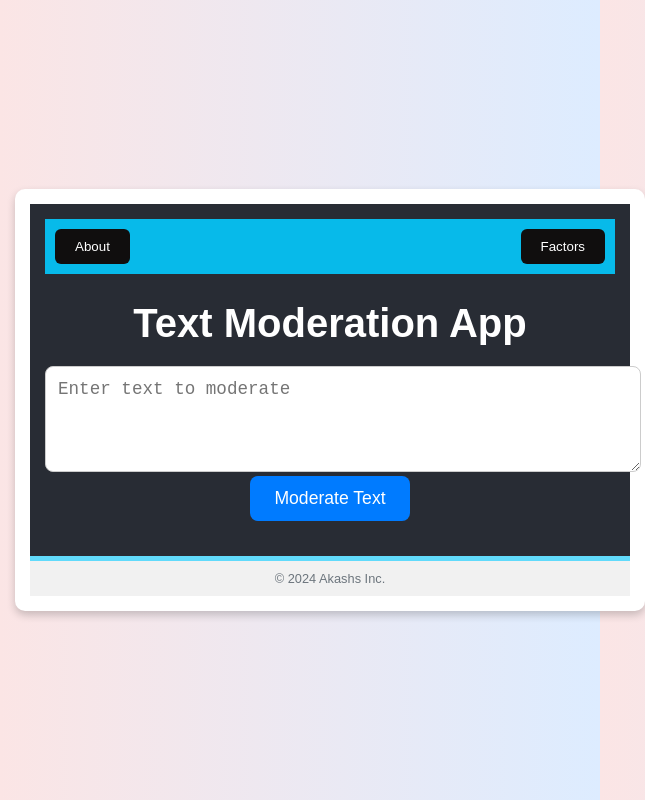
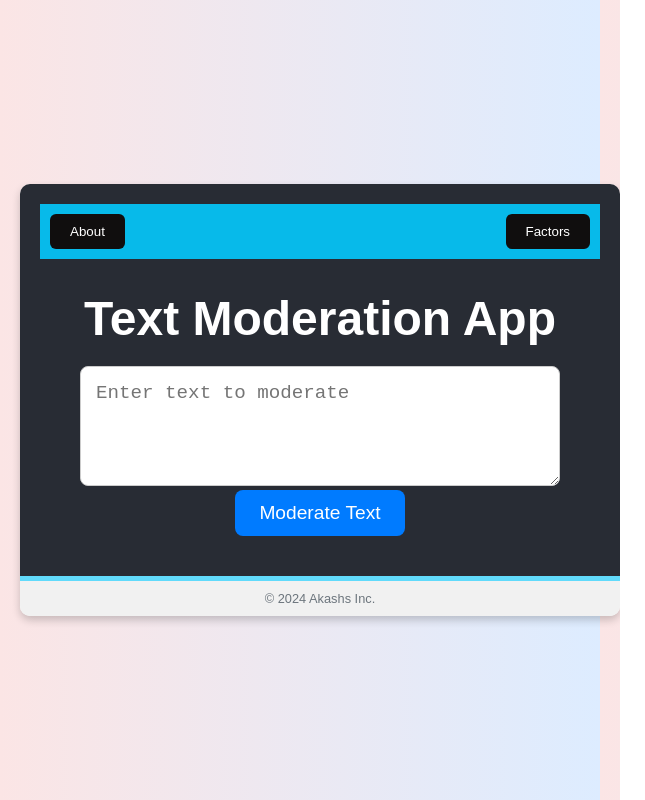
Before and after one commit to akash-sama/badtext, a React (Create React App) app: page / in a window 600 px wide. Shown: the whole page, 645 px wide, since content can reach past the window. Built offline with nearby package versions, Linux system fonts and the light colour scheme.

Commit message:
remove goofy stuff

```diff
--- a/src/App.css
+++ b/src/App.css
@@ -214,95 +214,3 @@ form {
   font-size: 1.3rem;
   line-height: 1.6;
 }
-
-
-@media only screen and (max-width: 600px) {
-  .App {
-    max-width: 100%;
-    margin: 10px;
-    padding: 10px;
-  }
-
-  .App-header {
-    padding: 10px;
-  }
-
-  .App-header h1 {
-    font-size: 2rem;
-  }
-
-  .App-textarea {
-    width: 100%;
-    font-size: 1rem;
-    padding: 10px;
-  }
-
-  .App-button {
-    padding: 10px 20px;
-    font-size: 1rem;
-  }
-
-  .result-item {
-    font-size: 1rem;
-    padding: 10px;
-  }
-
-  .overlay-content {
-    padding: 20px;
-    max-width: 90%;
-  }
-
-  .overlay-content h2 {
-    font-size: 2rem;
-  }
-
-  .overlay-content p {
-    font-size: 1rem;
-  }
-}
-
-/* For medium devices (tablets, 600px and up) */
-@media only screen and (min-width: 600px) and (max-width: 768px) {
-  .App {
-    max-width: 100%;
-    margin: 15px;
-    padding: 15px;
-  }
-
-  .App-header {
-    padding: 15px;
-  }
-
-  .App-header h1 {
-    font-size: 2.5rem;
-  }
-
-  .App-textarea {
-    width: 100%;
-    font-size: 1.1rem;
-    padding: 12px;
-  }
-
-  .App-button {
-    padding: 12px 24px;
-    font-size: 1.1rem;
-  }
-
-  .result-item {
-    font-size: 1.1rem;
-    padding: 12px;
-  }
-
-  .overlay-content {
-    padding: 25px;
-    max-width: 90%;
-  }
-
-  .overlay-content h2 {
-    font-size: 2.2rem;
-  }
-
-  .overlay-content p {
-    font-size: 1.1rem;
-  }
-}
```
